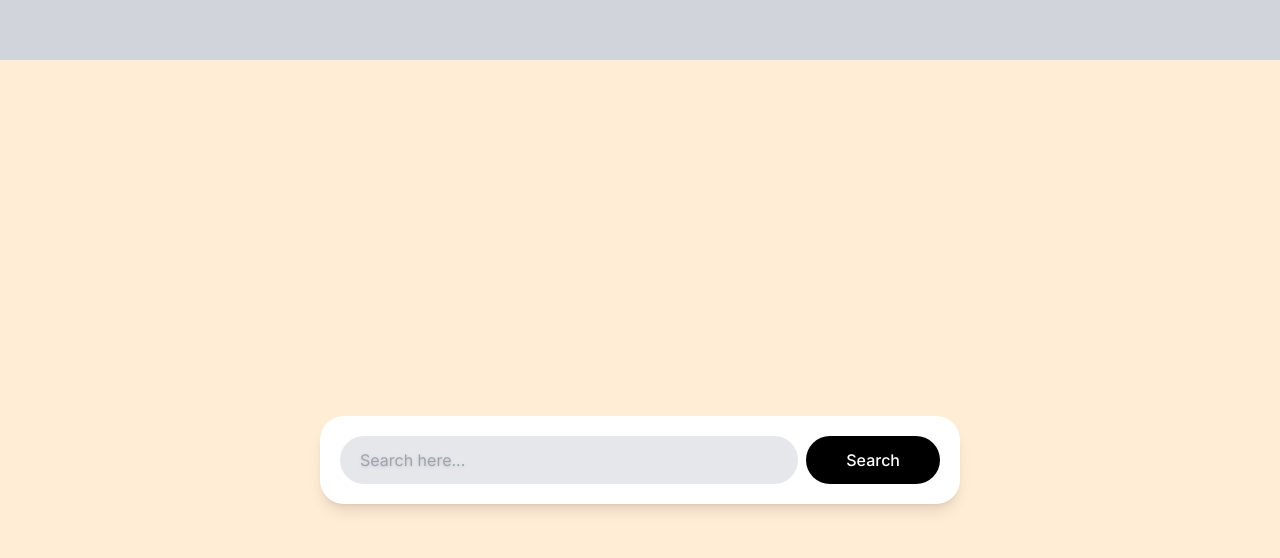
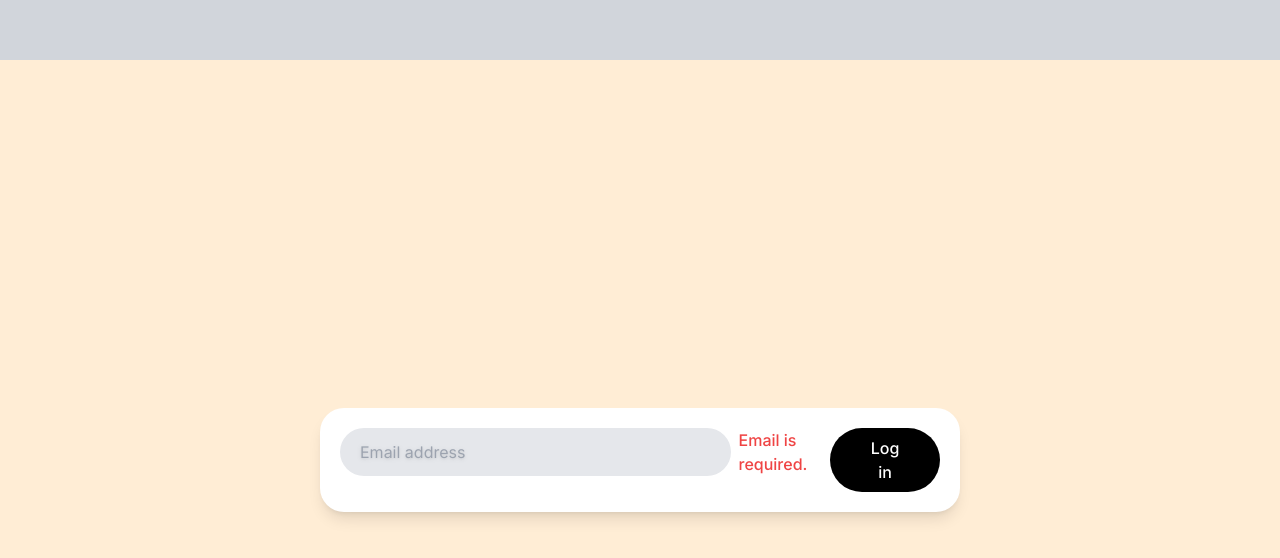
Before and after one commit to islanderian/carrot-market-reloaded, a Next.js app: page / in a window 1280 px wide. Shown: the part 740-1298 px from the top of the page. Built offline with nearby package versions, Linux system fonts and the light colour scheme.

Commit message:
#3.6 Form Modifiers

```diff
--- a/app/page.tsx
+++ b/app/page.tsx
@@ -35,12 +35,16 @@
       <div className="bg-gray-100 h-screen flex items-center justify-center p-5 sm:bg-red-100 md:bg-green-100 lg:bg-cyan-100 xl:bg-orange-100 2xl:bg-purple-100">
         <div className="bg-white  shadow-lg p-5 rounded-3xl w-full max-w-screen-sm flex flex-col gap-2 md:flex-row">
           <input
-            className="w-full rounded-full h-12 bg-gray-200 pl-5 outline-none ring ring-transparent focus:ring-orange-500 focus:ring-offset-2 transition-shadow placeholder:drop-shadow"
-            type="text"
-            placeholder="Search here..."
+            className="w-full rounded-full h-12 bg-gray-200 pl-5 outline-none ring ring-transparent focus:ring-green-500 focus:ring-offset-2 transition-shadow placeholder:drop-shadow invalid:focus:ring-red-500 peer"
+            type="email"
+            placeholder="Email address"
+            required
           />
+          <span className="text-red-500 font-medium hidden peer-invalid:block">
+            Email is required.
+          </span>
           <button className="bg-black text-white py-2 rounded-full active:scale-90 transition-transform font-medium outline-none md:px-10">
-            Search
+            Log in
           </button>
         </div>
       </div>
```
